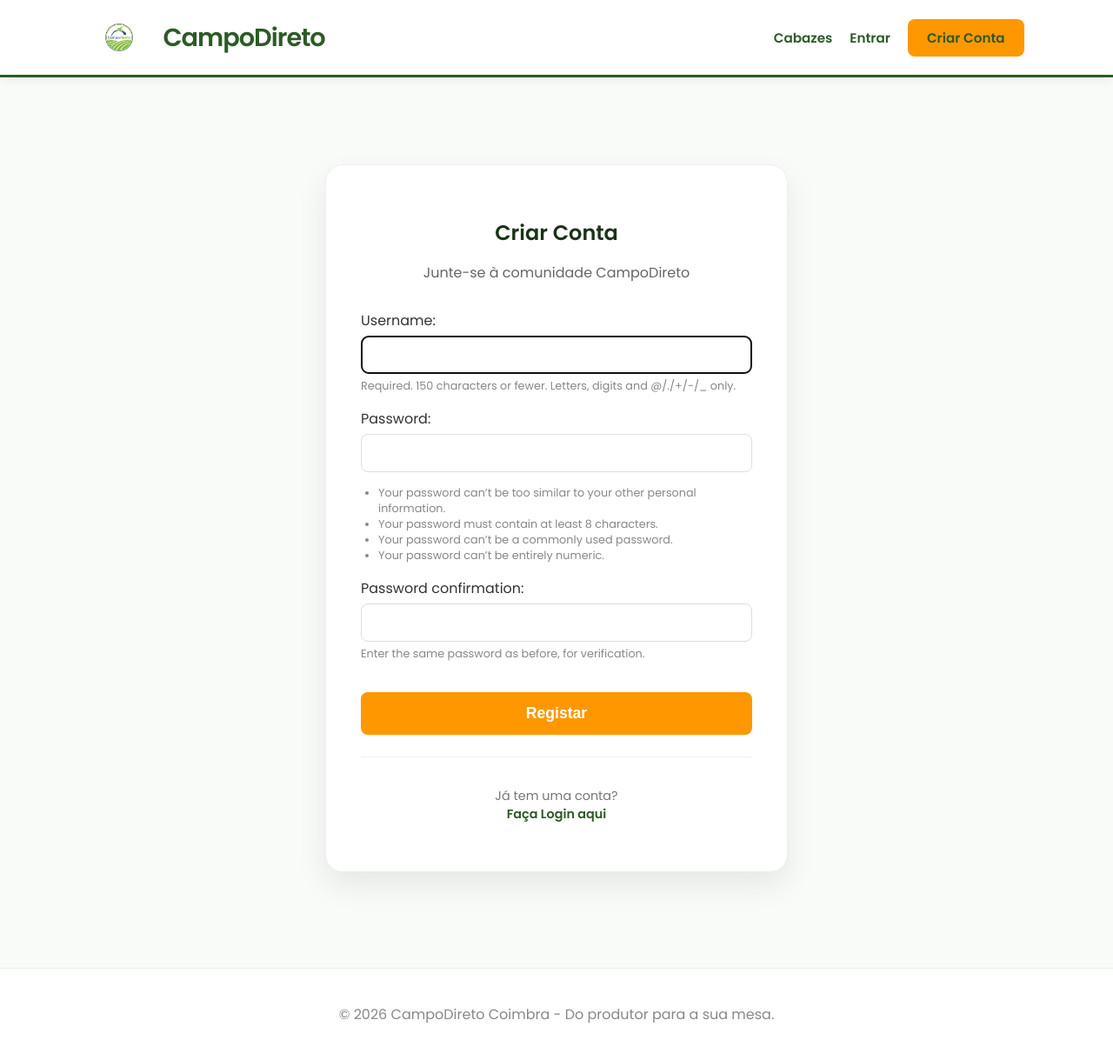
After one commit to AtletaPt/Trabalho-PDI, a Django app: page /users/registo/ in a window 1280 px wide. The commit adds this page. Shown: the whole page at 87% size. Run offline with Django 5.2, Linux system fonts and the light colour scheme.

Commit message:
mensagem descritiva

```diff
--- a/campodireto/settings.py
+++ b/campodireto/settings.py
@@ -122,3 +122,8 @@
 
 # Configuração de IDs automáticos (padrão do Django)
 DEFAULT_AUTO_FIELD = 'django.db.models.BigAutoField'
+
+# Redirecionamento após Login/Logout
+LOGIN_REDIRECT_URL = '/'
+LOGOUT_REDIRECT_URL = '/'
+LOGIN_URL = 'login'
--- a/campodireto/urls.py
+++ b/campodireto/urls.py
@@ -1,24 +1,20 @@
-"""
-URL configuration for campodireto project.
-
-The `urlpatterns` list routes URLs to views. For more information please see:
-    https://docs.djangoproject.com/en/6.0/topics/http/urls/
-Examples:
-Function views
-    1. Add an import:  from my_app import views
-    2. Add a URL to urlpatterns:  path('', views.home, name='home')
-Class-based views
-    1. Add an import:  from other_app.views import Home
-    2. Add a URL to urlpatterns:  path('', Home.as_view(), name='home')
-Including another URLconf
-    1. Import the include() function: from django.urls import include, path
-    2. Add a URL to urlpatterns:  path('blog/', include('blog.urls'))
-"""
 from django.contrib import admin
 from django.urls import path, include
+from django.conf import settings
+from django.conf.urls.static import static
+from django.contrib.auth import views as auth_views
 
 urlpatterns = [
     path('admin/', admin.site.urls),
     path('', include('cabazes.urls')),
-    path('', include('orders.urls')),
+    path('orders/', include('orders.urls')),
+    path('users/', include('users.urls')),
+
+    # Rotas de Autenticação
+    path('login/', auth_views.LoginView.as_view(template_name='users/login.html'), name='login'),
+    path('logout/', auth_views.LogoutView.as_view(), name='logout'),
 ]
+
+if settings.DEBUG:
+    urlpatterns += static(settings.MEDIA_URL, document_root=settings.MEDIA_ROOT)
+    urlpatterns += static(settings.STATIC_URL, document_root=settings.STATICFILES_DIRS[0])
--- a/orders/urls.py
+++ b/orders/urls.py
@@ -2,6 +2,7 @@
 from . import views
 
 urlpatterns = [
-    path('orders/encomendar/<int:cabaz_id>/', views.pagina_encomenda, name='pagina_encomenda'),
-    path('orders/confirmar/<int:cabaz_id>/', views.confirmar_encomenda, name='confirmar_encomenda'),
+    path('encomendar/<int:cabaz_id>/', views.pagina_encomenda, name='pagina_encomenda'),
+    path('confirmar/<int:cabaz_id>/', views.confirmar_encomenda, name='confirmar_encomenda'),
+    path('historico/', views.historico_encomendas, name='historico_encomendas'),
 ]
--- a/templates/base.html
+++ b/templates/base.html
@@ -14,9 +14,8 @@
         }
         body { font-family: 'Poppins', sans-serif; margin: 0; background: var(--bg); color: #333; }
 
-        /* Navbar com Logo */
         nav {
-            background: white; /* Mudamos para branco para o logo destacar melhor */
+            background: white;
             padding: 0.5rem 8%;
             display: flex;
             justify-content: space-between;
@@ -24,28 +23,46 @@
             box-shadow: 0 4px 12px rgba(0,0,0,0.05);
             border-bottom: 3px solid var(--primary);
         }
+
+        .brand-container { display: flex; align-items: center; text-decoration: none; }
         .logo-img { height: 70px; width: auto; transition: 0.3s; }
-        .logo-img:hover { transform: scale(1.05); }
+        .brand-name { font-size: 1.8rem; font-weight: 700; color: var(--primary); margin-left: 15px; letter-spacing: -1px; }
 
-        .nav-links a { color: var(--primary); text-decoration: none; margin-left: 25px; font-weight: 600; }
+        .nav-links { display: flex; align-items: center; }
+        .nav-links a { color: var(--primary); text-decoration: none; margin-left: 20px; font-weight: 600; font-size: 0.95rem; }
         .nav-links a:hover { color: var(--accent); }
 
+        .btn-logout { background: none; border: 1px solid #ffcdd2; color: #d32f2f; padding: 6px 15px; border-radius: 6px; cursor: pointer; font-weight: 600; margin-left: 15px; transition: 0.2s; }
+        .btn-logout:hover { background: #ffebee; }
+
         .container { max-width: 1100px; margin: 40px auto; padding: 20px; min-height: 80vh; }
-
-        .btn { background: var(--accent); color: white; padding: 12px 28px; border-radius: 8px; text-decoration: none; display: inline-block; font-weight: 600; border: none; cursor: pointer; }
-        .btn:hover { background: #e68a00; transform: translateY(-2px); }
+        .btn { background: var(--accent); color: white; padding: 10px 22px; border-radius: 8px; text-decoration: none; display: inline-block; font-weight: 600; border: none; cursor: pointer; }
+        .btn:hover { background: #e68a00; transform: translateY(-1px); }
 
         footer { text-align: center; padding: 40px; background: white; border-top: 1px solid #eee; margin-top: 50px; color: #888; }
     </style>
 </head>
 <body>
     <nav>
-        <a href="/">
+        <a href="/" class="brand-container">
             <img src="{% static 'images/logo.png' %}" alt="CampoDireto" class="logo-img">
+            <span class="brand-name">CampoDireto</span>
         </a>
+
         <div class="nav-links">
             <a href="/cabazes/">Cabazes</a>
-            <a href="/orders/historico/">Minhas Encomendas</a>
+
+            {% if user.is_authenticated %}
+                <a href="/orders/historico/">Minhas Encomendas</a>
+                <span style="margin-left: 20px; color: #666; font-size: 0.85rem;">Olá, <strong>{{ user.username }}</strong></span>
+                <form action="{% url 'logout' %}" method="post" style="display: inline;">
+                    {% csrf_token %}
+                    <button type="submit" class="btn-logout">Sair</button>
+                </form>
+            {% else %}
+                <a href="{% url 'login' %}">Entrar</a>
+                <a href="/users/registo/" class="btn">Criar Conta</a>
+            {% endif %}
         </div>
     </nav>
 
@@ -54,7 +71,7 @@
     </div>
 
     <footer>
-        &copy; 2026 CampoDireto Coimbra - Apoie o comércio local.
+        &copy; 2026 CampoDireto Coimbra - Do produtor para a sua mesa.
     </footer>
 </body>
 </html>
--- /dev/null
+++ b/users/templates/users/registo.html
@@ -0,0 +1,35 @@
+{% extends 'base.html' %}
+
+{% block content %}
+<div style="max-width: 450px; margin: 40px auto; background: white; padding: 40px; border-radius: 20px; box-shadow: 0 15px 35px rgba(0,0,0,0.08); text-align: center; border: 1px solid #eee;">
+    <h2 style="color: #1a3317; margin-bottom: 10px;">Criar Conta</h2>
+    <p style="color: #666; margin-bottom: 30px;">Junte-se à comunidade CampoDireto</p>
+
+    <form method="post">
+        {% csrf_token %}
+
+        <style>
+            /* Estilo para os campos do formulário padrão do Django */
+            form p { text-align: left; margin-bottom: 15px; }
+            form input {
+                width: 100%; padding: 12px; border: 1px solid #ddd;
+                border-radius: 8px; font-size: 1rem; box-sizing: border-box;
+                display: block; margin-top: 5px;
+            }
+            .helptext { font-size: 0.8rem; color: #888; display: block; margin-top: 5px; }
+            ul { font-size: 0.8rem; color: #888; text-align: left; padding-left: 20px; }
+        </style>
+
+        {{ form.as_p }}
+
+        <button type="submit" class="btn" style="width: 100%; padding: 14px; font-size: 1.1rem; margin-top: 20px;">Registar</button>
+    </form>
+
+    <div style="margin-top: 25px; padding-top: 20px; border-top: 1px solid #f0f0f0;">
+        <p style="color: #777; font-size: 0.9rem;">
+            Já tem uma conta? <br>
+            <a href="{% url 'login' %}" style="color: var(--primary); font-weight: 700; text-decoration: none;">Faça Login aqui</a>
+        </p>
+    </div>
+</div>
+{% endblock %}
--- /dev/null
+++ b/users/urls.py
@@ -0,0 +1,6 @@
+from django.urls import path
+from . import views
+
+urlpatterns = [
+    path('registo/', views.registo_view, name='registo'),
+]
--- a/users/views.py
+++ b/users/views.py
@@ -1,3 +1,15 @@
-from django.shortcuts import render
+from django.shortcuts import render, redirect
+from django.contrib.auth.forms import UserCreationForm
+from django.contrib import messages
 
-# Create your views here.
+def registo_view(request):
+    if request.method == 'POST':
+        form = UserCreationForm(request.POST)
+        if form.is_valid():
+            form.save()
+            username = form.cleaned_data.get('username')
+            messages.success(request, f'Conta criada para {username}! Já pode fazer login.')
+            return redirect('login')
+    else:
+        form = UserCreationForm()
+    return render(request, 'users/registo.html', {'form': form})
```
Also changed, not shown: orders/templates/orders/historico.html (added, +64 -0 lines), orders/views.py (+13 -5 lines), users/templates/users/login.html (added, +33 -0 lines), db.sqlite3.
